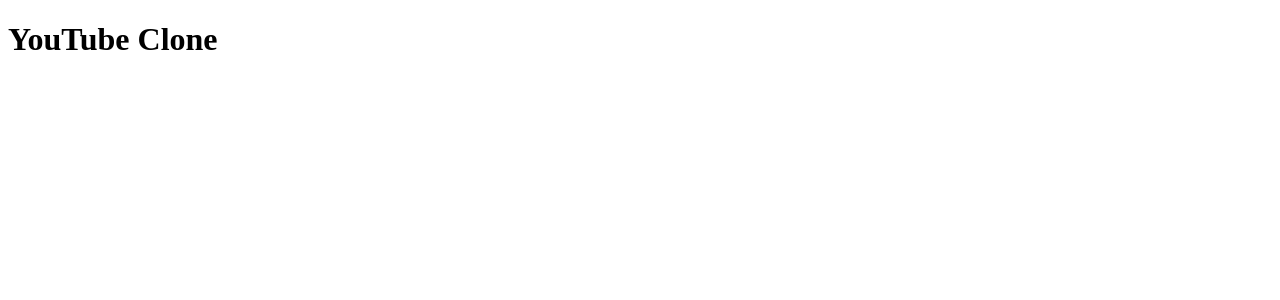
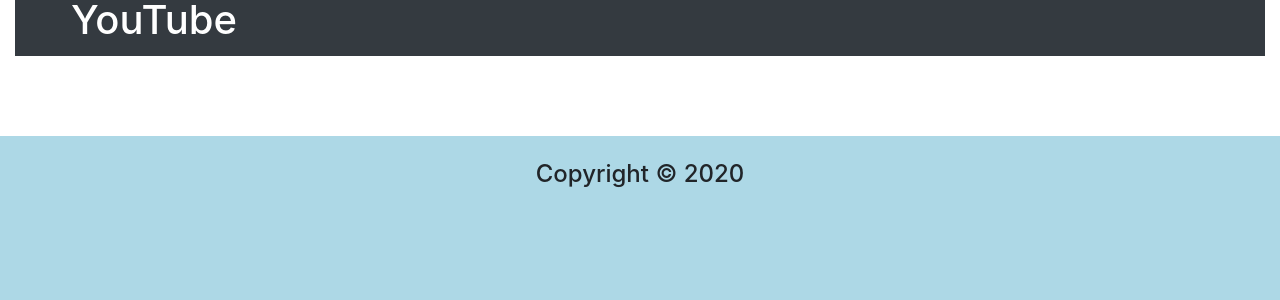
Before and after one commit to fmorrisey/YouTube_Clone, a React (Create React App) app in the folder client/: page / in a window 1280 px wide. Shown: the top 300 px of the page. Built offline with nearby package versions, Linux system fonts and the light colour scheme.

Commit message:
site wide restructuring

```diff
--- a/client/package.json
+++ b/client/package.json
@@ -3,9 +3,14 @@
   "version": "0.1.0",
   "private": true,
   "dependencies": {
+    "@material-ui/core": "^4.11.3",
     "@testing-library/jest-dom": "^5.11.9",
     "@testing-library/react": "^11.2.3",
     "@testing-library/user-event": "^12.6.2",
+    "boostrap": "^2.0.0",
+    "bootstrap": "^4.6.0",
+    "jquery": "^3.5.1",
+    "popper": "^1.0.1",
     "react": "^17.0.1",
     "react-dom": "^17.0.1",
     "react-scripts": "4.0.1",
--- a/client/public/index.html
+++ b/client/public/index.html
@@ -1,14 +1,12 @@
 <!DOCTYPE html>
 <html lang="en">
+
 <head>
   <meta charset="utf-8" />
   <link rel="icon" href="%PUBLIC_URL%/favicon.ico" />
   <meta name="viewport" content="width=device-width, initial-scale=1" />
   <meta name="theme-color" content="#000000" />
-    <meta
-      name="description"
-      content="Web site created using create-react-app"
-    />
+  <meta name="description" content="Web site created using create-react-app" />
   <link rel="apple-touch-icon" href="%PUBLIC_URL%/logo192.png" />
   <!--
       manifest.json provides metadata used when your web app is installed on a
@@ -24,8 +22,12 @@
       work correctly both with client-side routing and a non-root public URL.
       Learn how to configure a non-root public URL by running `npm run build`.
     -->
+  <!-- MATERIALS -->
+  <link rel="preconnect" href="https://fonts.gstatic.com">
+  <link href="https://fonts.googleapis.com/css2?family=Roboto&display=swap" rel="stylesheet">
   <title>React App</title>
 </head>
+
 <body>
   <noscript>You need to enable JavaScript to run this app.</noscript>
   <div id="root"></div>
@@ -40,4 +42,5 @@
       To create a production bundle, use `npm run build` or `yarn build`.
     -->
 </body>
+
 </html>
--- /dev/null
+++ b/client/src/components/Footer/footer.css
@@ -0,0 +1,8 @@
+.footer {
+    background-color: lightblue;
+    width: 100%;
+    box-shadow: 0 50vh 0 50vh lightblue;
+    text-align: center !important;
+    margin-top: 5em;
+    padding-top: 1.5em;
+}
--- /dev/null
+++ b/client/src/components/Footer/footer.jsx
@@ -0,0 +1,10 @@
+import React from "react";
+import "./footer.css"
+
+export default function Footer() {
+  return (
+    <footer className="footer">
+      <h4>Copyright © 2020</h4>
+    </footer>
+  );
+}
--- /dev/null
+++ b/client/src/components/TitleBar/navBar.css
@@ -0,0 +1,12 @@
+.navbar-style {
+    color: #ffffff;
+    width: 100%;
+    height: 56px;
+    text-align: center;
+    margin-bottom: 1em;
+}
+
+h1 {
+    padding-bottom: 0.2em;
+    padding-left: 1em;
+}
--- /dev/null
+++ b/client/src/components/TitleBar/navBar.jsx
@@ -0,0 +1,14 @@
+import React from 'react'
+import './navBar.css';
+
+export default function TitleBar(props) {
+    return (
+        <nav className="navbar navbar-style navbar-dark bg-dark navbar-expand-lg">
+            <div className="col-md-12" style={{padding: 0}}>
+                <div className="navbar-nav">
+                    <h1 className="center-really">YouTube</h1>
+                </div>
+            </div>
+        </nav>
+    );
+}
--- a/client/src/components/app.css
+++ b/client/src/components/app.css
@@ -0,0 +1,16 @@
+.col-align {
+    text-align: center;
+}
+
+.center {
+    margin: 0;
+    position: absolute;
+    top: 50%;
+    left: 50%;
+    -ms-transform: translate(-50%, -50%);
+    transform: translate(-50%, -50%);
+}
+
+.row-spacer {
+    margin-bottom: 2em;
+}
--- a/client/src/components/app.js
+++ /dev/null
@@ -1,12 +0,0 @@
-import React, { Component } from "react";
-import "./app.css";
-
-export default class App extends Component {
-  render() {
-    return (
-      <div>
-        <h1>YouTube Clone</h1>
-      </div>
-    );
-  }
-}
--- /dev/null
+++ b/client/src/components/app.jsx
@@ -0,0 +1,25 @@
+import React, { Component } from "react";
+import Button from "@material-ui/core/Button";
+import "./app.css";
+
+import TitleBar from "./TitleBar/navBar";
+
+import Footer from "./Footer/footer";
+
+//Class or Stateful Component
+export default class App extends Component {
+  constructor(props) {
+    super(props);
+
+  }
+
+  render() {
+    return (
+      <div className="container-fluid">
+        <TitleBar />
+
+        <Footer />
+      </div>
+    );
+  }
+}
--- a/client/src/index.js
+++ b/client/src/index.js
@@ -1,5 +1,6 @@
-import React from "react";
-import ReactDOM from "react-dom";
+import React from 'react';
+import ReactDOM from 'react-dom';
 import App from './components/app';
+import 'bootstrap/dist/css/bootstrap.min.css';
 
 ReactDOM.render(<App />, document.getElementById('root'));
```
Also changed, not shown: 1 other file (tests, documents, lock files or other folders). Lines whose indentation alone changed are shown as unchanged.
